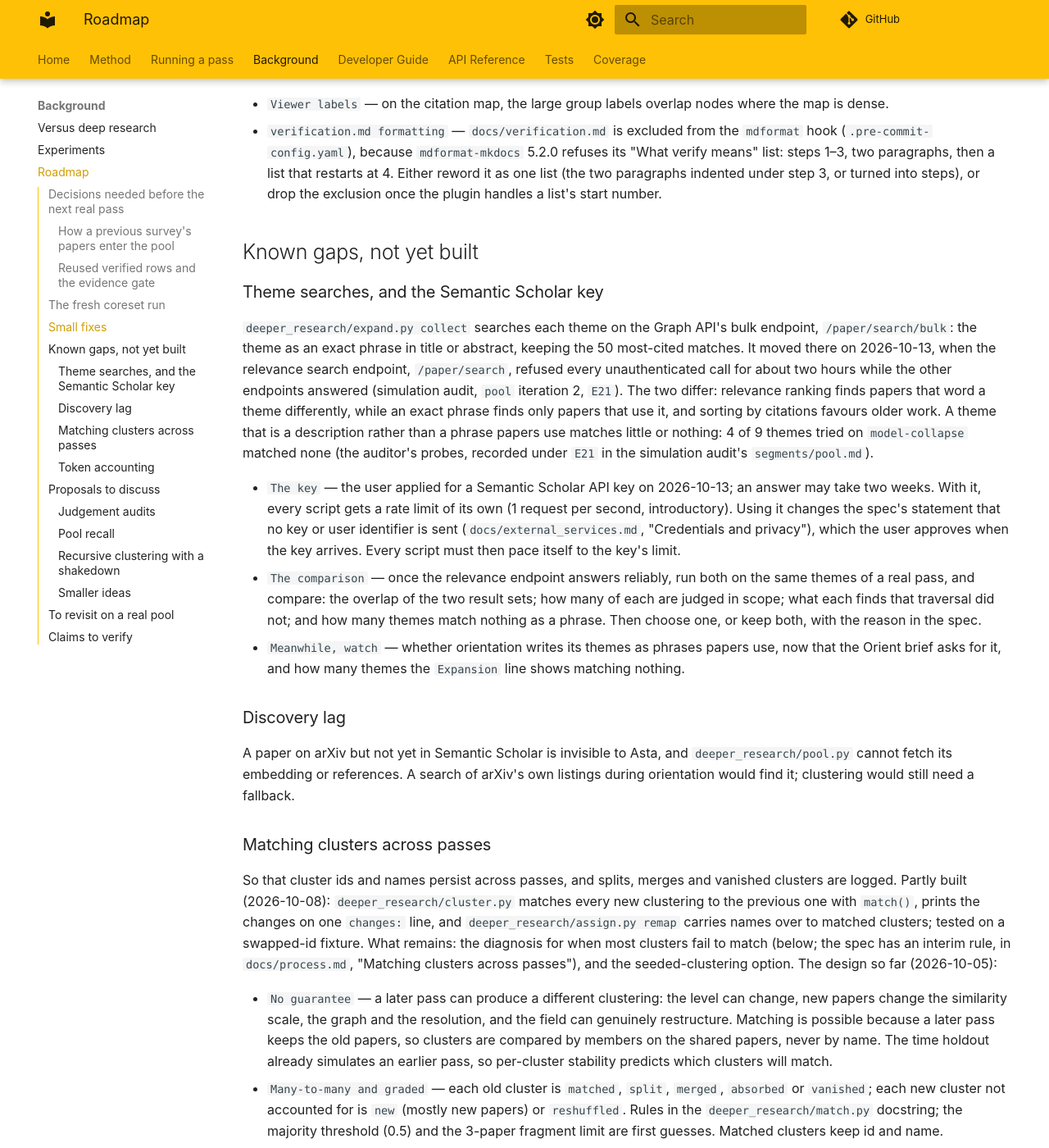
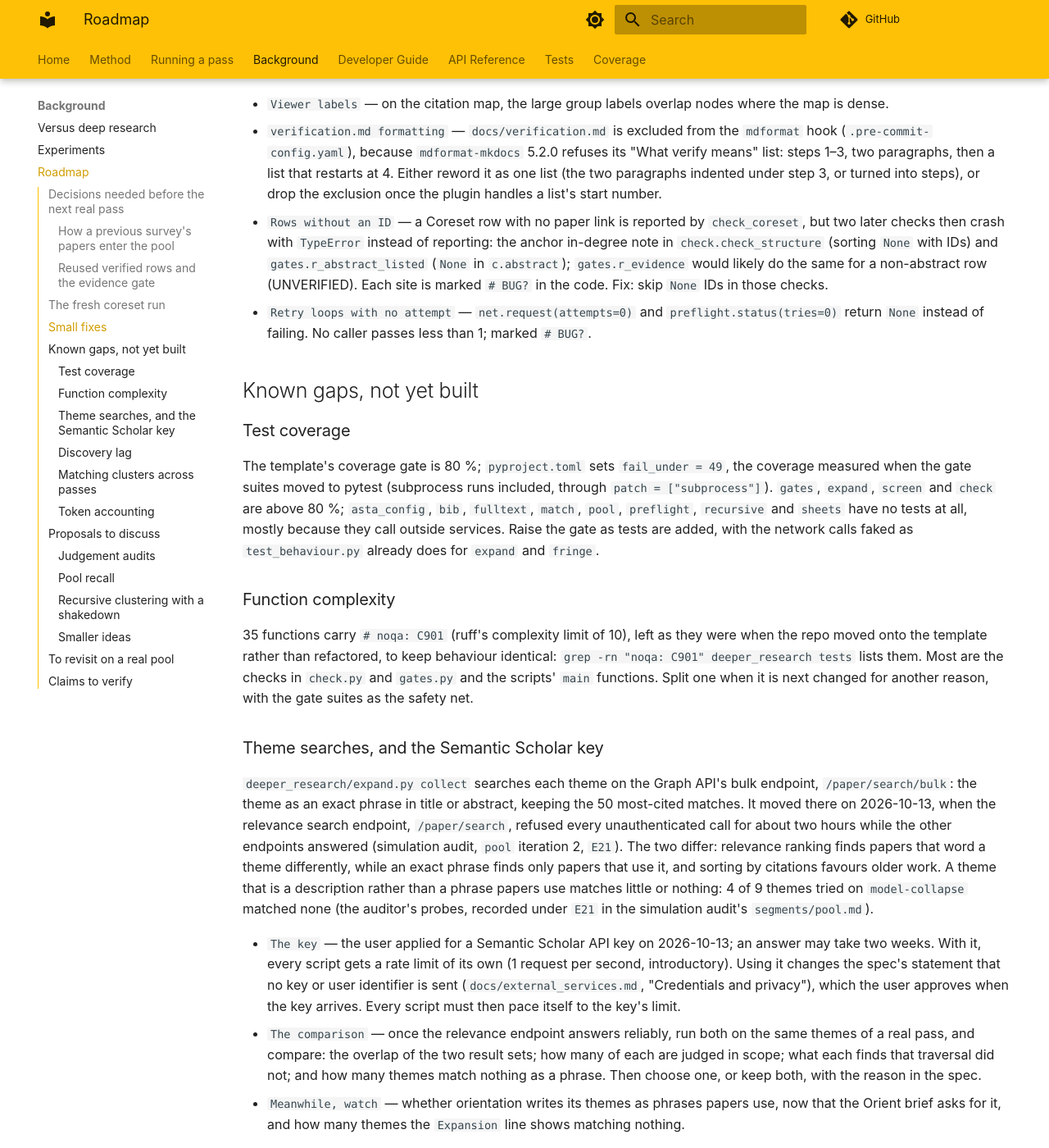
Before and after one commit to aidotse/deeper-research, an MkDocs documentation site: the page built from docs/roadmap.md, in a window 1280 px wide and 1400 px high, scrolled down 1141 px. Shown: the whole window at 82% size. Built offline with MkDocs 1.6.1 and Material for MkDocs 9.7.7, drawn with Linux system fonts in a browser that asks for light colours; comment, search, counter and statistics services are not loaded.

Commit message:
docs(roadmap): record the migration's open items: test coverage, function complexity, suspected bugs
Co-Authored-By: Claude Opus 5.5 (1M context) <noreply@anthropic.com>

```diff
--- a/docs/roadmap.md
+++ b/docs/roadmap.md
@@ -45,8 +45,29 @@ input for the rerun.
     (`.pre-commit-config.yaml`), because `mdformat-mkdocs` 5.2.0 refuses its "What verify means" list: steps 1–3, two
     paragraphs, then a list that restarts at 4. Either reword it as one list (the two paragraphs indented under step 3,
     or turned into steps), or drop the exclusion once the plugin handles a list's start number.
+- `Rows without an ID` — a Coreset row with no paper link is reported by `check_coreset`, but two later checks then
+    crash with `TypeError` instead of reporting: the anchor in-degree note in `check.check_structure` (sorting `None`
+    with IDs) and `gates.r_abstract_listed` (`None` in `c.abstract`); `gates.r_evidence` would likely do the same for a
+    non-abstract row (UNVERIFIED). Each site is marked `# BUG?` in the code. Fix: skip `None` IDs in those checks.
+- `Retry loops with no attempt` — `net.request(attempts=0)` and `preflight.status(tries=0)` return `None` instead of
+    failing. No caller passes less than 1; marked `# BUG?`.
 
 ## Known gaps, not yet built
+
+### Test coverage
+
+The template's coverage gate is 80 %; `pyproject.toml` sets `fail_under = 49`, the coverage measured when the gate
+suites moved to pytest (subprocess runs included, through `patch = ["subprocess"]`). `gates`, `expand`, `screen` and
+`check` are above 80 %; `asta_config`, `bib`, `fulltext`, `match`, `pool`, `preflight`, `recursive` and `sheets` have no
+tests at all, mostly because they call outside services. Raise the gate as tests are added, with the network calls faked
+as `test_behaviour.py` already does for `expand` and `fringe`.
+
+### Function complexity
+
+35 functions carry `# noqa: C901` (ruff's complexity limit of 10), left as they were when the repo moved onto the
+template rather than refactored, to keep behaviour identical: `grep -rn "noqa: C901" deeper_research tests` lists them.
+Most are the checks in `check.py` and `gates.py` and the scripts' `main` functions. Split one when it is next changed
+for another reason, with the gate suites as the safety net.
 
 ### Theme searches, and the Semantic Scholar key
 
```
